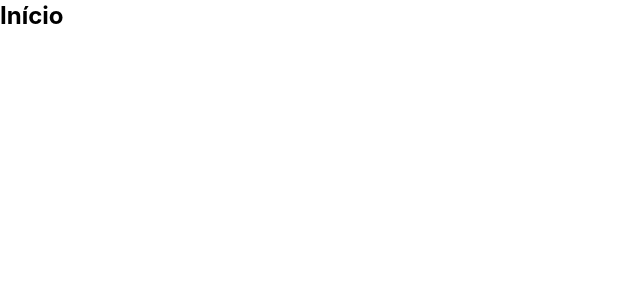
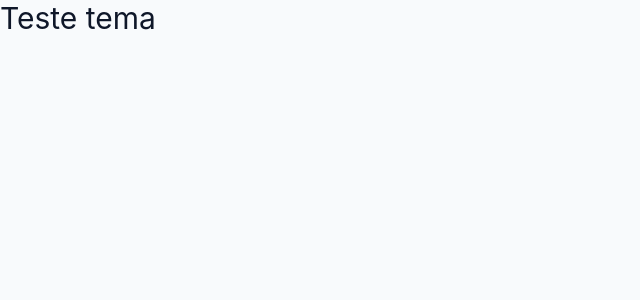
Before and after one commit to Apenas1Hugo/BigO_Algoritmos, a React (Vite) app in the folder BigO_Algoritimos/: page / in a window 1280 px wide. Shown: the top 300 px of the page, without its empty margins (0-640 px from the left). Built offline with nearby package versions, Linux system fonts and the light colour scheme.

Commit message:
temas light e dark
Foi criado componente para gerar contexto de tema, provider para controlar a logica e um hook usetheme para usar o contexto de maneira mais fácil

```diff
--- a/BigO_Algoritimos/src/App.tsx
+++ b/BigO_Algoritimos/src/App.tsx
@@ -1,11 +1,16 @@
 import { RouterProvider } from "react-router-dom";
 
 import { router } from "./router";
+import { ThemeProvider } from "./context/theme/ThemeProvider";
 
-import "./App.css";
+
 
 function App() {
-  return <RouterProvider router={router} />;
+  return (
+    <ThemeProvider>
+      <RouterProvider router={router} />
+    </ThemeProvider>
+  );
 }
 
 export default App;
--- /dev/null
+++ b/BigO_Algoritimos/src/context/theme/ThemeContext.tsx
@@ -0,0 +1,12 @@
+import { createContext } from 'react'
+
+export type Theme = 'light' | 'dark'
+
+interface ThemeContextValue {
+  theme: Theme
+  toggleTheme: () => void
+}
+
+export const ThemeContext = createContext<ThemeContextValue | undefined>(
+  undefined,
+)
--- /dev/null
+++ b/BigO_Algoritimos/src/context/theme/ThemeProvider.tsx
@@ -0,0 +1,34 @@
+import { type PropsWithChildren, useState, useEffect } from 'react'
+
+import { type Theme, ThemeContext } from './ThemeContext'
+
+export function ThemeProvider({ children }: PropsWithChildren) {
+  const [theme, setTheme] = useState<Theme>(() => {
+  const localStorageTheme = localStorage.getItem('theme') as Theme | null
+
+  if (localStorageTheme) {
+    return localStorageTheme
+  }
+
+  const systemPrefersDark = window.matchMedia(
+    '(prefers-color-scheme: dark)',
+  ).matches
+
+  return systemPrefersDark ? 'dark' : 'light'
+})
+
+  useEffect(() => {
+  document.documentElement.setAttribute('data-theme', theme)
+  localStorage.setItem('theme', theme)
+}, [theme])
+
+  const toggleTheme = () => {
+    setTheme((currentTheme) => (currentTheme === 'light' ? 'dark' : 'light'))
+  }
+
+  return (
+    <ThemeContext.Provider value={{ theme, toggleTheme }}>
+      {children}
+    </ThemeContext.Provider>
+  )
+}
--- /dev/null
+++ b/BigO_Algoritimos/src/hooks/useTheme.tsx
@@ -0,0 +1,13 @@
+import { useContext } from 'react'
+
+import { ThemeContext } from '../context/theme/ThemeContext'
+
+export function useTheme() {
+  const context = useContext(ThemeContext)
+
+  if (context === undefined) {
+    throw new Error('useTheme deve ser usado dentro de um ThemeProvider')
+  }
+
+  return context
+}
--- a/BigO_Algoritimos/src/index.css
+++ b/BigO_Algoritimos/src/index.css
@@ -1 +1,2 @@
 @import "tailwindcss";
+@import "./styles/theme.css";
--- a/BigO_Algoritimos/src/router.tsx
+++ b/BigO_Algoritimos/src/router.tsx
@@ -3,7 +3,11 @@ import { createBrowserRouter } from "react-router-dom";
 export const router = createBrowserRouter([
   {
     path: "/",
-    element: <h3 className="text-2xl font-bold">Início</h3>,
+    element: (
+      <div className="min-h-screen bg-background text-foreground">
+        <h1 className="text-3xl">Teste tema</h1>
+      </div>
+    ),
   },
   {
     path: "/dividir-e-conquistar",
--- /dev/null
+++ b/BigO_Algoritimos/src/styles/theme.css
@@ -0,0 +1,47 @@
+@layer base {
+  :root,
+  [data-theme='light'] {
+    --background: #f8fafc;
+    --foreground: #0f1729;
+    --primary: #925cf0;
+    --primary-foreground: #f8fafc;
+    --card: #fcfcfe;
+    --border: rgba(9, 9, 11, 0.08);
+    --muted-primary: rgba(146, 92, 240, 0.5);
+    --muted-foreground: #64749a;
+    --secondary-button: #f1f5f9;
+    --input: #fcfcfe;
+    --skeleton-base-color: #e1e1f1;
+    --skeleton-highlight-color: #c5c5df;
+  }
+
+  [data-theme='dark'] {
+    --background: #0f0d16;
+    --foreground: #fcfcfe;
+    --primary: #925cf0;
+    --primary-foreground: #fcfcfc;
+    --card: #181622;
+    --border: rgba(248, 250, 252, 0.4);
+    --muted-primary: rgba(146, 92, 240, 0.2);
+    --muted-foreground: #ad9fc8;
+    --secondary-button: #27272a;
+    --input: #232131;
+    --skeleton-base-color: #3e3e42;
+    --skeleton-highlight-color: #434052;
+  }
+}
+
+@theme {
+  --color-background: var(--background);
+  --color-foreground: var(--foreground);
+  --color-primary: var(--primary);
+  --color-primary-foreground: var(--primary-foreground);
+  --color-card: var(--card);
+  --color-border: var(--border);
+  --color-muted-primary: var(--muted-primary);
+  --color-muted-foreground: var(--muted-foreground);
+  --color-secondary-button: var(--secondary-button);
+  --color-input: var(--input);
+  --color-red-500: #ef4444;
+  --font-sans: 'Inter', ui-sans-serif, system-ui, sans-serif;
+}
```
Also changed, not shown: BigO_Algoritimos/src/App.css (deleted).
